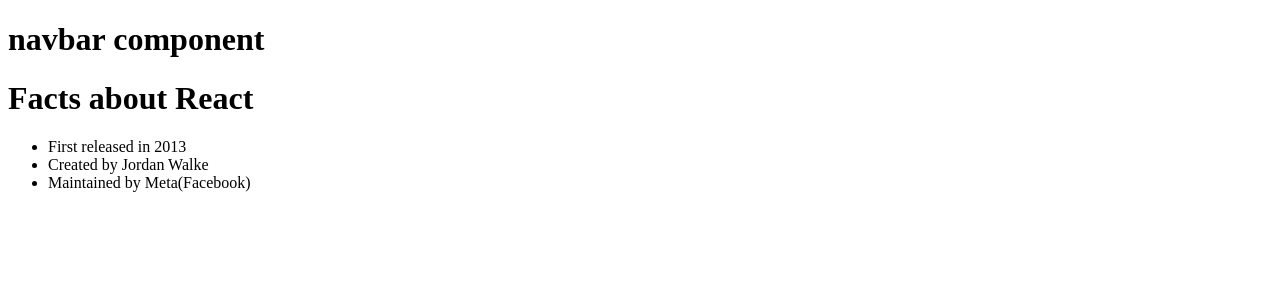
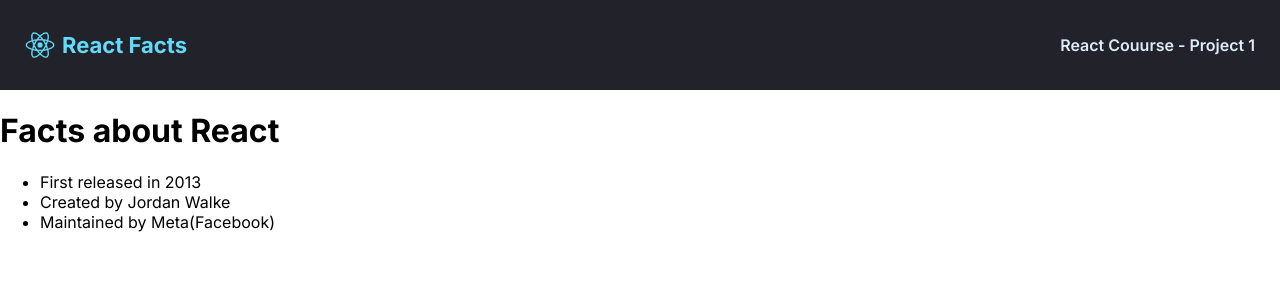
Before and after one commit to K1-R1/ReactDemo1, a JavaScript app: page / in a window 1280 px wide. Shown: the top 300 px of the page. Built offline with nearby package versions, Linux system fonts and the light colour scheme.

Commit message:
Updated src/components/Navbar.js

```diff
--- a/src/components/Navbar.js
+++ b/src/components/Navbar.js
@@ -1,6 +1,13 @@
+import logo from "../img/logo192.png"
+import "../style.css";
+
 function Navbar() {
     return (
-        <h1>navbar component</h1>
+        <nav className="navbar">
+            <img src={logo} />
+            <h3>React Facts</h3>
+            <h4>React Couurse - Project 1</h4>
+        </nav>
     )
 }
 
```
